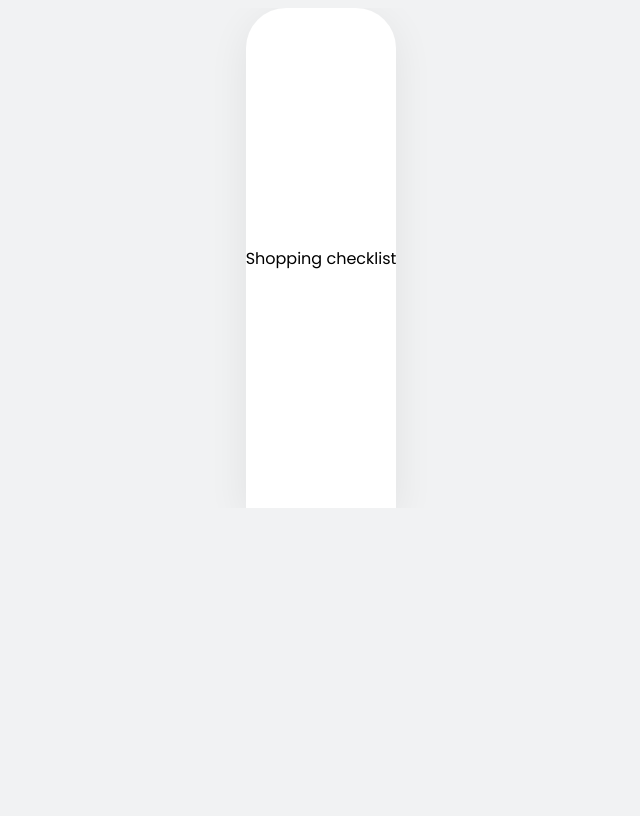
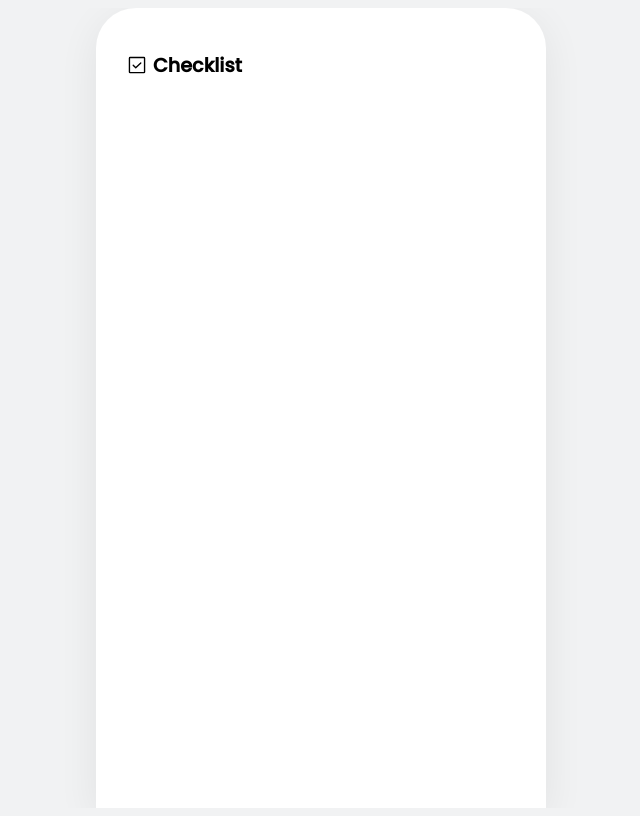
Before and after one commit to clarxyg/carbyapp, a React (Vite) app: page /shoppingchecklist in a window 1280 px wide. Shown: the whole page, without its empty margins (319-959 px from the left). Built offline with nearby package versions, Linux system fonts and the light colour scheme.

Commit message:
chore/init structure checklist

```diff
--- a/src/screens/ShoppingChecklist/index.jsx
+++ b/src/screens/ShoppingChecklist/index.jsx
@@ -1,10 +1,15 @@
+import { CheckSquare } from "phosphor-react";
+import { Container } from "./styles";
 
 
 
 export function ShoppingChecklist() {
   return (
-    <>
-     Shopping checklist
-    </>
+    <Container>
+      <h1>
+        <CheckSquare size={22} />
+        Checklist
+      </h1>
+    </Container>
   )
 }
--- a/src/screens/ShoppingChecklist/styles.js
+++ b/src/screens/ShoppingChecklist/styles.js
@@ -0,0 +1,16 @@
+import styled from "@emotion/styled";
+
+
+
+export const Container = styled.div`
+  width: 450px;
+  height: 100vh;
+
+  h1 {
+    font-size: 1.2rem;
+    padding: 30px;
+    display: flex;
+    align-items: center;
+    gap: 5px;
+  }
+`
```
